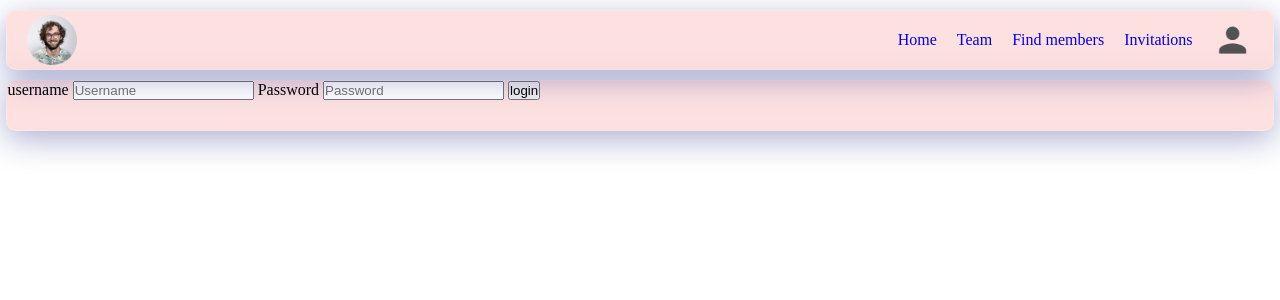
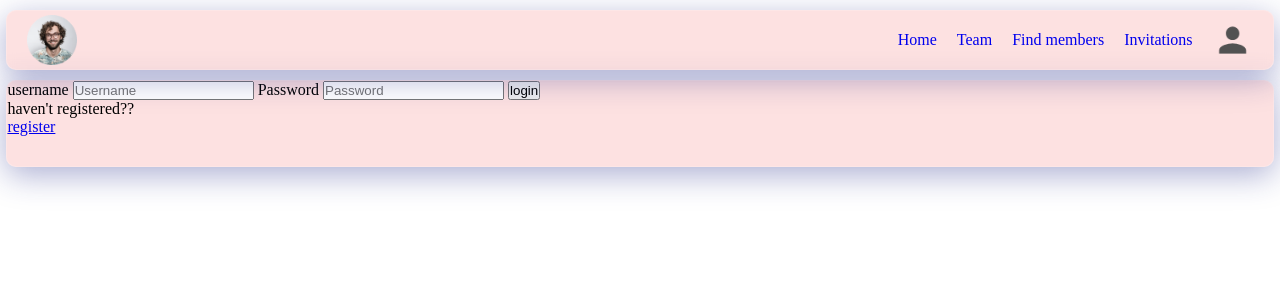
Before and after one commit to NIC8146/Hackathom-Management-System, a Django app: page /loginpage in a window 1280 px wide. Shown: the top 300 px of the page. Run offline with Django 5.2, Linux system fonts and the light colour scheme.

Commit message:
Add registration functionality and update login page

```diff
--- a/base/templates/base/login_register.html
+++ b/base/templates/base/login_register.html
@@ -6,6 +6,7 @@
 <link rel="stylesheet" href="{% static 'base/css/login_register.css' %}">
 
 <div class="content-block">
+    {% if page == "login" %}
     <div id="login_register_card">
         <form action="" method="post">
             {% csrf_token %}
@@ -17,6 +18,8 @@
 
             <input type="submit" value="login">
         </form>
+        <p>haven't registered??</p>
+        <a href="{% url 'registerpage' %}">register</a>
 
         {% if messages %}
             <ul class="messages">
@@ -26,6 +29,19 @@
             </ul>
         {% endif %}
     </div>
+
+    {% else %}
+    <div id="login_register_card">
+        <form action="" method="post">
+            {% csrf_token %}
+            {{form.as_p}}
+            <input type="submit" value="register">
+        </form>
+
+    </div>
+    <p>already registred??</p>
+    <a href="{% url 'loginpage' %}">login</a>
+    {% endif%}
 </div>
 
 {% endblock %}
--- a/base/urls.py
+++ b/base/urls.py
@@ -11,8 +11,9 @@ urlpatterns = [
 
     path("accept_invitation/<str:pk>",views.accept_invitation, name="accept_invitation"), # delete invitation card
     path("delete_invitation/<str:pk>",views.delete_invitaion, name="delete_invitation"), # delete invitation card
-    path("loginpage", views.login_register, name="loginpage"), # login page
+    path("loginpage", views.loginpage, name="loginpage"), # login page
     path("logoutuser", views.logoutuser, name="logoutuser"), # logout the user
+    path("registerpage",views.registerpage,name="registerpage"), # register the new user
     path("register_participant", views.register_participant, name="register_participant"), # register the participant
     path("register_team", views.register_team, name="register_team"), #register team page
     path("participant_profile/<str:pk>/", views.participant_profile, name="participant_profile"), # participant profile page
--- a/base/views.py
+++ b/base/views.py
@@ -2,24 +2,25 @@ from django.shortcuts import render, redirect
 from django.http import HttpResponse
 from django.contrib import messages
 from django.contrib.auth import authenticate, login, logout
+from django.contrib.auth.forms import UserCreationForm
 from django.contrib.auth.decorators import login_required
 # from django.http.request import QueryDict
 
 from .models import team, participant, invitation
-from .forms  import teamform, invitationForm
+from .forms  import teamform, invitationForm, register_participant_form
 
 # Create your views here
 def home(request):
     return render(request, 'base/home.html')
 
 
-def login_register(request):
+def loginpage(request):
+    page = "login"
     if request.method == "POST":
         email = request.POST.get("Username")
         password = request.POST.get("Password")
 
         try:
-            user = participant.objects.get(email=email)
             user = authenticate(request, email=email, password=password)
             if user is not None:
                 login(request,user)
@@ -29,12 +30,30 @@ def login_register(request):
         except Exception as e:
             print(str(e))
             messages.error(request, "wrong username or password")
-
-    return render(request, 'base/login_register.html')
+    context = {"page": page}
+    return render(request, 'base/login_register.html',context)
 
 def logoutuser(request):
     logout(request)
     return redirect("/")
+
+def registerpage(request):
+    if request.method == "POST":
+        form = register_participant_form(request.POST)
+        if form.is_valid():
+            user = form.save(commit=False)
+            user.username = user.username.lower()
+            raw_password = form.cleaned_data.get('password')
+            user.set_password(raw_password)
+            user.save()
+            login(request,user)
+            return redirect("home")
+        else:
+            messages.error(request,"error occured during registration")
+    context = {"form": register_participant_form()}
+    return render(request, 'base/login_register.html', context)
+
+
 
 @login_required(login_url="/loginpage")
 def invitations(request):
--- a/templates/navbar.html
+++ b/templates/navbar.html
@@ -40,7 +40,7 @@
                     <img src="{% static 'base/images/login.png' %}" alt="">
                     <p>Login</p>
                 </a>
-                <a href="" class="sub-menu-link">
+                <a href="{% url 'registerpage' %}" class="sub-menu-link">
                     <img src="{% static 'base/images/logout.png' %}" alt="">
                     <p>Register</p>
                 </a>
```
Also changed, not shown: base/forms.py (+6 -1 lines).
